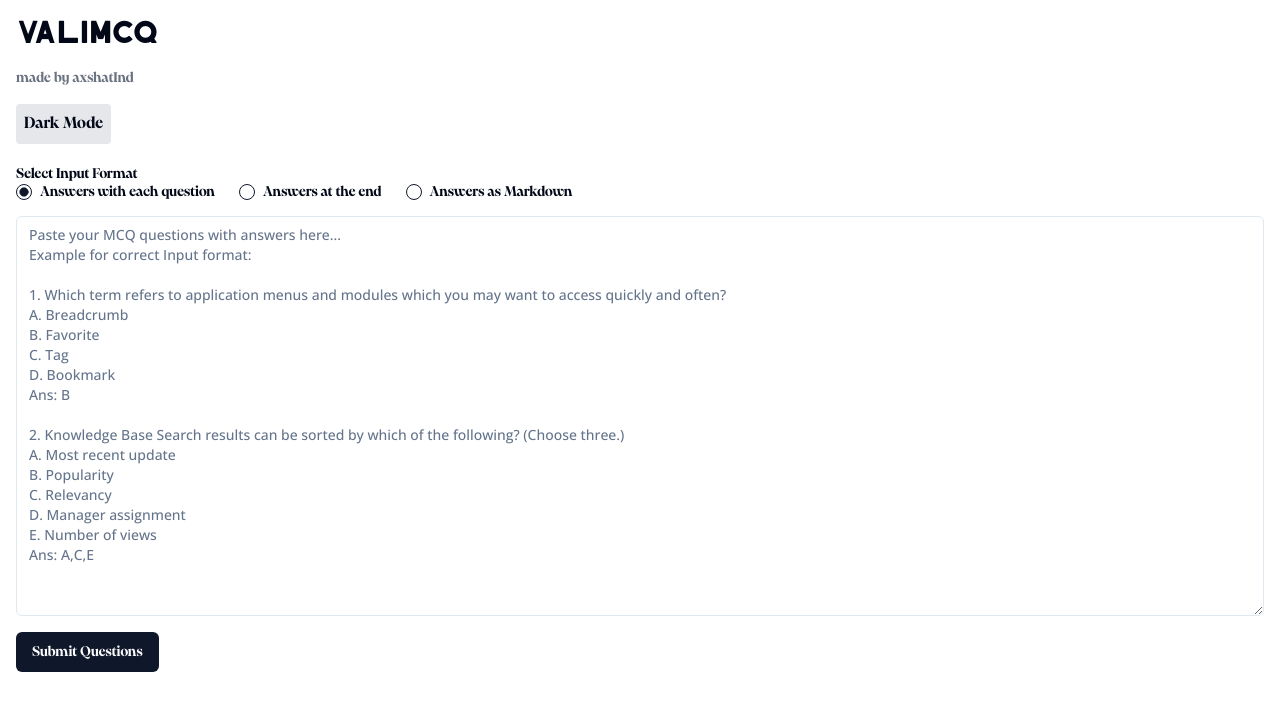
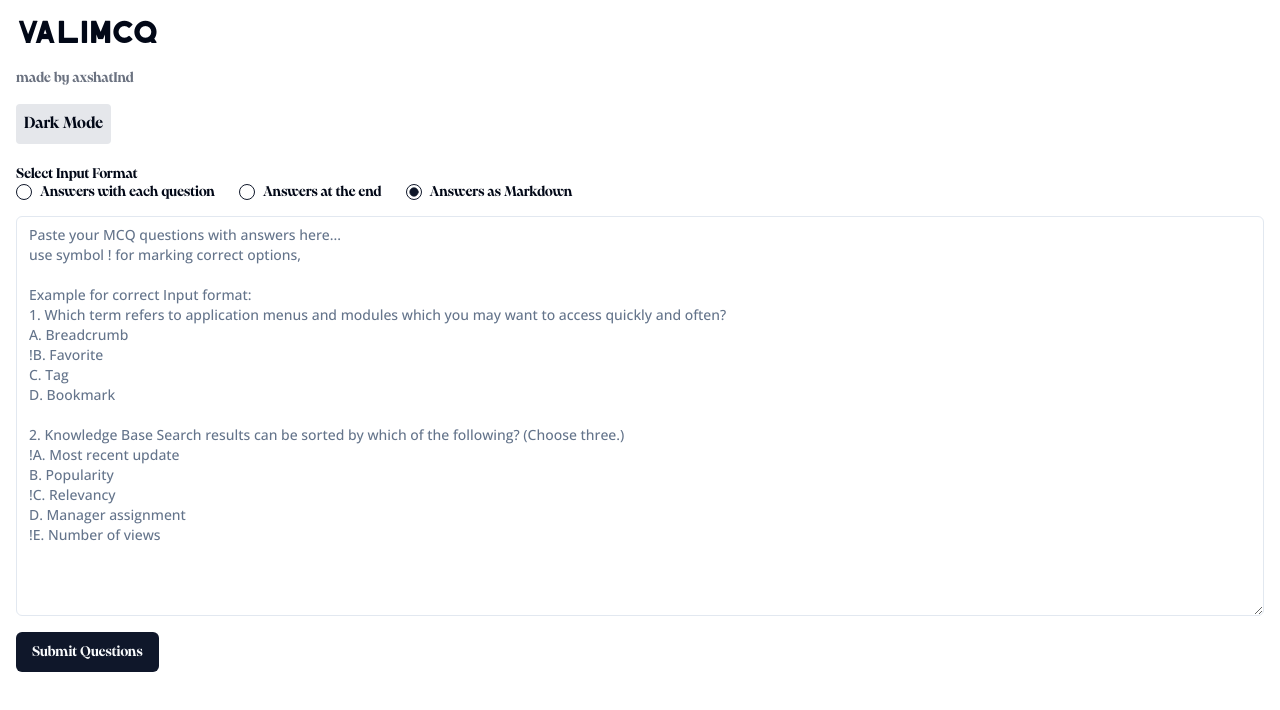
Before and after one commit to akshatsaini-dev/valimcq, a Next.js app: page / in a window 1280 px wide. Shown: the top 710 px of the page. Built offline with nearby package versions, Linux system fonts and the light colour scheme.

Commit message:
Answers as Markdown as default input flow

```diff
--- a/components/QuestionInput.tsx
+++ b/components/QuestionInput.tsx
@@ -17,8 +17,9 @@ interface QuestionInputProps {
 export function QuestionInput({ onQuestionsSubmit }: QuestionInputProps) {
   const [questions, setQuestions] = useState("");
   const [answers, setAnswers] = useState("");
+  // Set the default format to "markdown"
   const [format, setFormat] = useState<"inline" | "separate" | "markdown">(
-    "inline"
+    "markdown"
   );
 
   const handleSubmit = (e: React.FormEvent) => {
```
